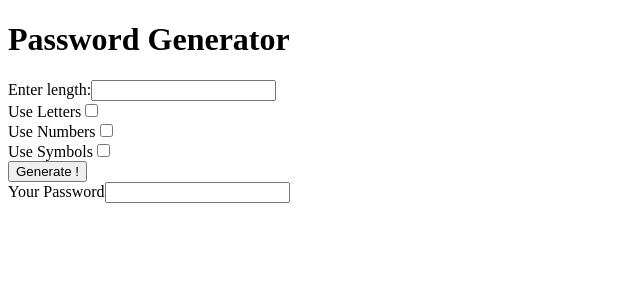
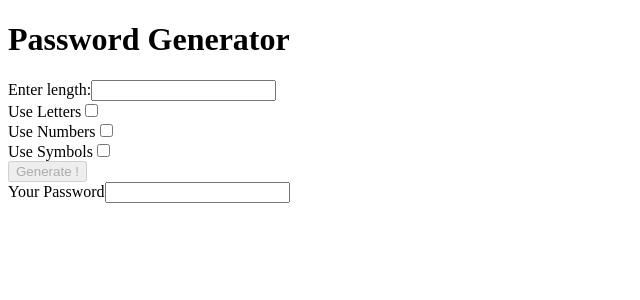
Before and after one commit to thapaRoyal/password-generator-angular, an Angular app: page / in a window 1280 px wide. Shown: the top 300 px of the page, without its empty margins (0-640 px from the left). Built offline with nearby package versions, Linux system fonts and the light colour scheme.

Commit message:
disable generate button

```diff
--- a/src/app/app.component.html
+++ b/src/app/app.component.html
@@ -21,12 +21,17 @@
 </div>
 
 <div>
-  <button (click)="onButtonClick()">Generate !</button>
+  <button
+    [disabled]="
+      !(length && (includeLetters || includeSymbols || includeNumbers))
+    "
+    (click)="onButtonClick()"
+  >
+    Generate !
+  </button>
 </div>
 
 <div>
   <label>Your Password</label>
   <input type="text" [value]="password" />
 </div>
-
-{{ password }}
```
